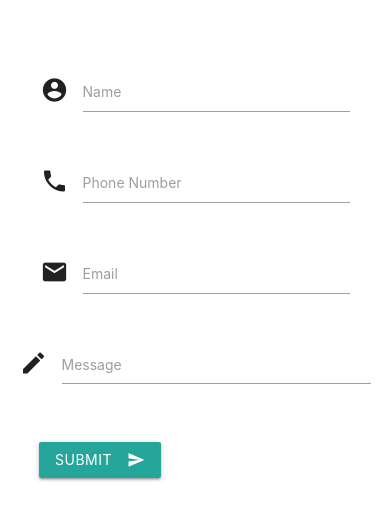
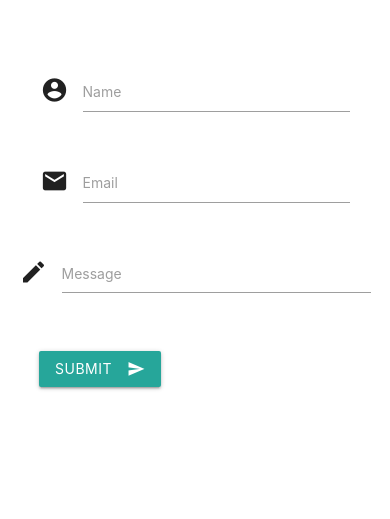
Before and after one commit to Kraaackle/DemonstrationREPO, a plain HTML site: page contact2.html in a window 390 px wide. Shown: the part 67-586 px from the top of the page. Drawn offline with nearby package versions, Linux system fonts and the light colour scheme.

Commit message:
removed phone number in contact 2

```diff
--- a/contact2.html
+++ b/contact2.html
@@ -38,11 +38,6 @@
           <label for="icon_prefix">Name</label>
         </div>
         <div class="input-field col s12">
-          <i class="material-icons prefix">phone</i>
-          <input id="icon_telephone" type="tel" class="validate">
-          <label for="icon_telephone">Phone Number</label>
-        </div>
-        <div class="input-field col s12">
             <i class="material-icons prefix">email</i>
             <input id="icon_email" type="email" class="validate">
             <label for="icon_email">Email</label>
```
